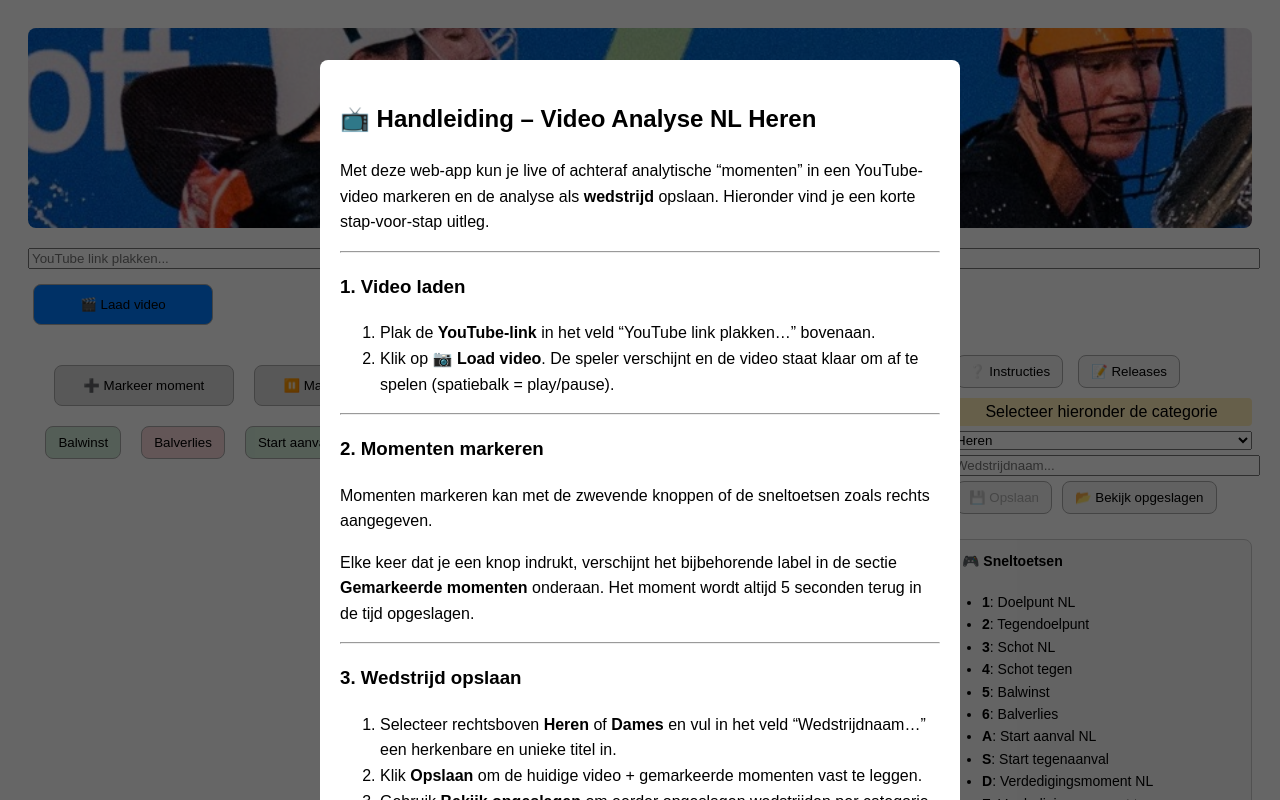
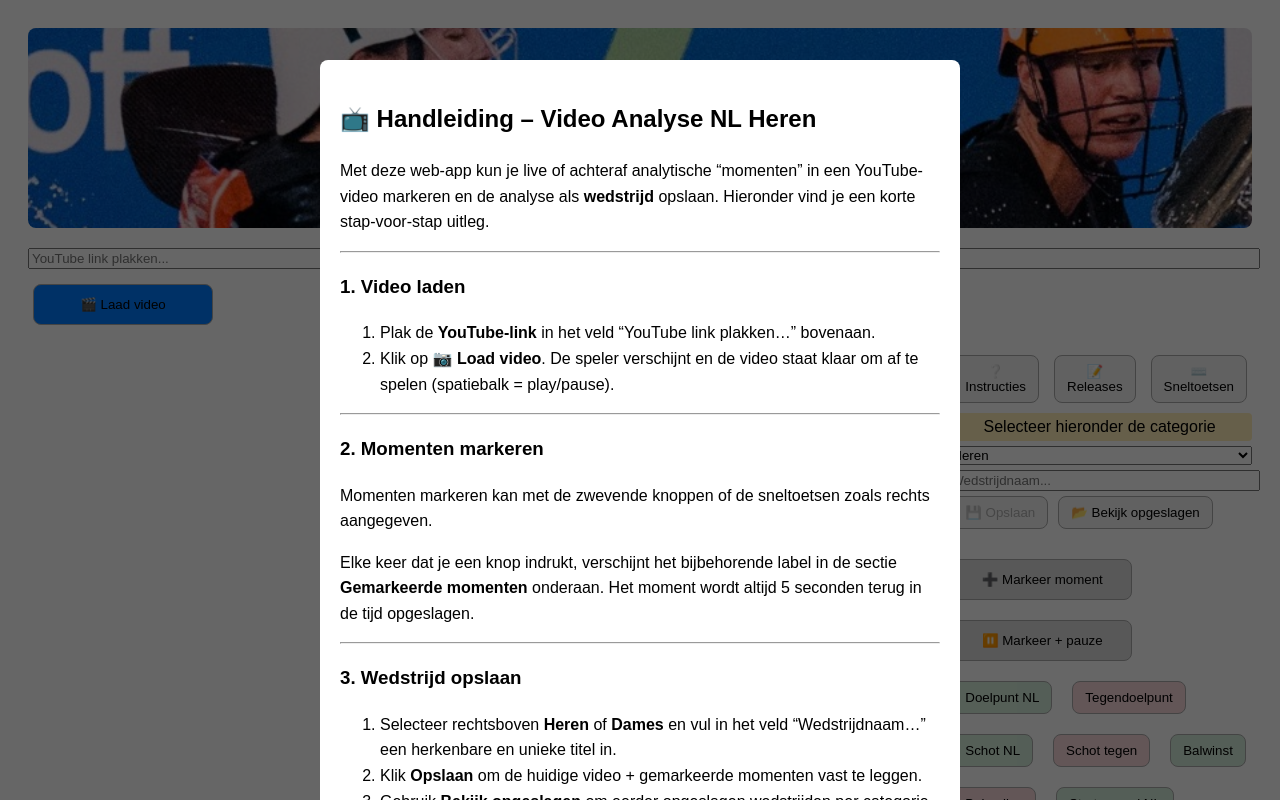
Before and after one commit to Sytsevdz/Video-Analyse-App, a React (Vite) app: page / in a window 1280 px wide. Shown: the top 800 px of the page. Built offline with nearby package versions, Linux system fonts and the light colour scheme.

Commit message:
Move buttons sidebar, add shortcuts modal

```diff
--- a/src/main.jsx
+++ b/src/main.jsx
@@ -42,6 +42,56 @@ const ReleaseModal = ({ onClose }) => (
         {RELEASE_NOTES.map((n, i) => (
           <li key={i}>{n}</li>
         ))}
+      </ul>
+      <button
+        onClick={onClose}
+        style={{ marginTop: 20, padding: "8px 12px", borderRadius: 6, cursor: "pointer" }}
+      >
+        Sluiten
+      </button>
+    </div>
+  </div>
+);
+
+const ShortcutsModal = ({ onClose }) => (
+  <div
+    style={{
+      position: "fixed",
+      top: 0,
+      left: 0,
+      right: 0,
+      bottom: 0,
+      background: "rgba(0,0,0,0.6)",
+      zIndex: 1000,
+      overflowY: "auto",
+      padding: 20,
+    }}
+  >
+    <div
+      style={{
+        background: "#fff",
+        padding: 20,
+        borderRadius: 8,
+        maxWidth: 400,
+        margin: "40px auto",
+        lineHeight: 1.6,
+      }}
+    >
+      <h2>⌨️ Sneltoetsen</h2>
+      <ul style={{ paddingLeft: "20px" }}>
+        <li><strong>1</strong>: Doelpunt NL</li>
+        <li><strong>2</strong>: Tegendoelpunt</li>
+        <li><strong>3</strong>: Schot NL</li>
+        <li><strong>4</strong>: Schot tegen</li>
+        <li><strong>5</strong>: Balwinst</li>
+        <li><strong>6</strong>: Balverlies</li>
+        <li><strong>A</strong>: Start aanval NL</li>
+        <li><strong>S</strong>: Start tegenaanval</li>
+        <li><strong>D</strong>: Verdedigingsmoment NL</li>
+        <li><strong>F</strong>: Verdedigingsmoment tegen</li>
+        <li><strong>W</strong>: Markeer moment</li>
+        <li><strong>E</strong>: Markeer + pauze</li>
+        <li><strong>Spatie</strong>: Start video als deze gepauzeeerd is</li>
       </ul>
       <button
         onClick={onClose}
@@ -194,6 +244,7 @@ const App = () => {
   const [savedMatches, setSavedMatches] = React.useState([]);
   const [showInstructions, setShowInstructions] = React.useState(false);
   const [showReleases, setShowReleases] = React.useState(false);
+  const [showShortcuts, setShowShortcuts] = React.useState(false);
   const [table, setTable] = React.useState("matches_heren");
   const [deleteMatchName, setDeleteMatchName] = React.useState(null);
   const [deleteReason, setDeleteReason] = React.useState("");
@@ -426,42 +477,17 @@ const App = () => {
     </>
   );
 
-  const renderLegend = () => (
-    <div style={{
-      border: "1px solid #ccc",
-      borderRadius: "8px",
-      padding: "10px",
-      background: "#f9f9f9",
-      fontSize: "14px",
-      lineHeight: "1.6"
-    }}>
-      <h4 style={{ marginTop: 0 }}>🎮 Sneltoetsen</h4>
-      <ul style={{ paddingLeft: "20px" }}>
-        <li><strong>1</strong>: Doelpunt NL</li>
-        <li><strong>2</strong>: Tegendoelpunt</li>
-        <li><strong>3</strong>: Schot NL</li>
-        <li><strong>4</strong>: Schot tegen</li>
-        <li><strong>5</strong>: Balwinst</li>
-        <li><strong>6</strong>: Balverlies</li>
-        <li><strong>A</strong>: Start aanval NL</li>
-        <li><strong>S</strong>: Start tegenaanval</li>
-        <li><strong>D</strong>: Verdedigingsmoment NL</li>
-        <li><strong>F</strong>: Verdedigingsmoment tegen</li>
-        <li><strong>W</strong>: Markeer moment</li>
-        <li><strong>E</strong>: Markeer + pauze</li>
-        <li><strong>Spatie</strong>: Start video als deze gepauzeeerd is</li>
-      </ul>
-    </div>
-  );
-
   return (
     <div style={{ fontFamily: "sans-serif", padding: 20 }}>
       {showInstructions && (
         <InstructionsModal onClose={closeInstructions} label={tableOptions[table]} />
       )}
-      {showReleases && (
-        <ReleaseModal onClose={() => setShowReleases(false)} />
-      )}
+        {showReleases && (
+          <ReleaseModal onClose={() => setShowReleases(false)} />
+        )}
+        {showShortcuts && (
+          <ShortcutsModal onClose={() => setShowShortcuts(false)} />
+        )}
       <div
         style={{
           backgroundImage:
@@ -495,20 +521,7 @@ const App = () => {
         <div style={{ flex: 3 }}>
           <div style={{ position: "relative", paddingTop: "56.25%" }}>
             <div id="player-container" style={{ position: "absolute", top: 0, left: 0, width: "100%", height: "100%" }}></div>
-            <div style={{
-              position: "absolute",
-              top: "10px",
-              left: "10px",
-              right: "10px",
-              display: "flex",
-              flexWrap: "wrap",
-              gap: "10px",
-              zIndex: 2,
-              justifyContent: "center",
-              pointerEvents: "auto"
-            }}>
-              {renderFloatingButtons()}
-            </div>
+
           </div>
 
           <h3>Gemarkeerde momenten:</h3>
@@ -541,6 +554,9 @@ const App = () => {
             <button onClick={() => setShowReleases(true)} style={buttonStyle()}>
               📝 Releases
             </button>
+            <button onClick={() => setShowShortcuts(true)} style={buttonStyle()}>
+              ⌨️ Sneltoetsen
+            </button>
           </div>
           <div style={{ background: "#ffeeba", padding: "5px", borderRadius: "4px", marginBottom: "5px", textAlign: "center" }}>
             Selecteer hieronder de categorie
@@ -564,8 +580,8 @@ const App = () => {
               ))}
             </ul>
           )}
-          <div style={{ marginTop: "20px" }}>
-            {renderLegend()}
+          <div style={{ marginTop: "20px", display: "flex", flexWrap: "wrap", gap: "10px" }}>
+            {renderFloatingButtons()}
           </div>
         </div>
       </div>
```
